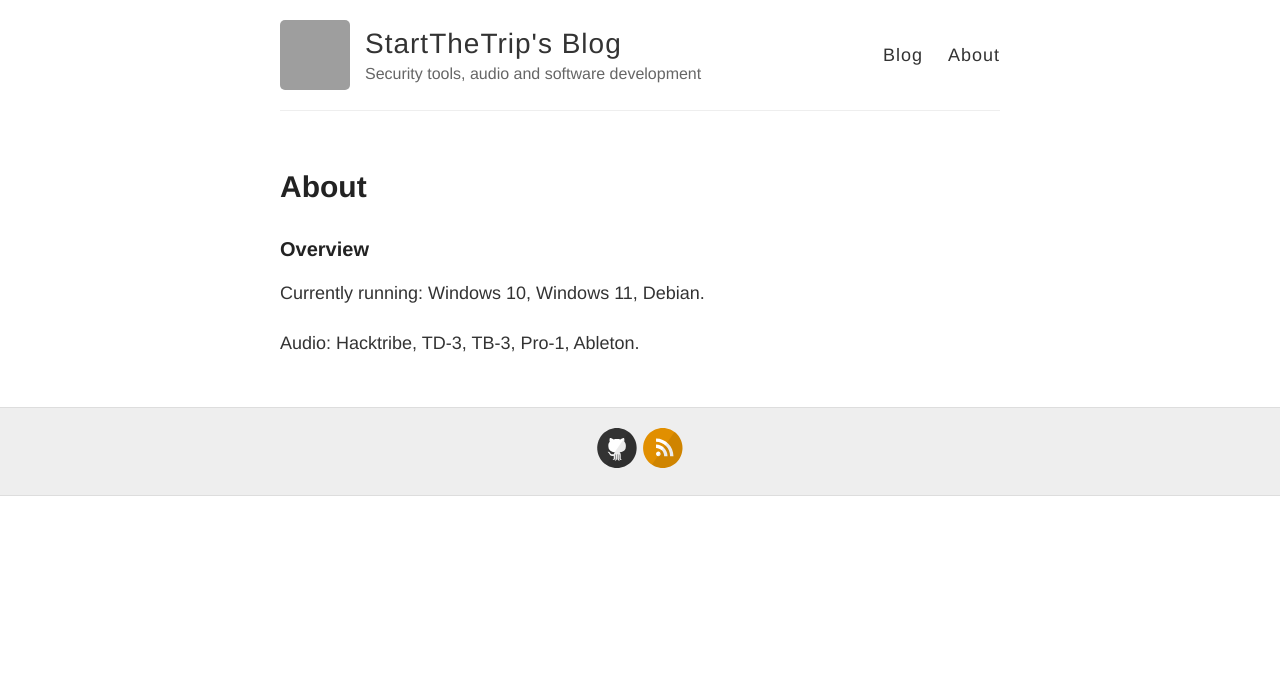
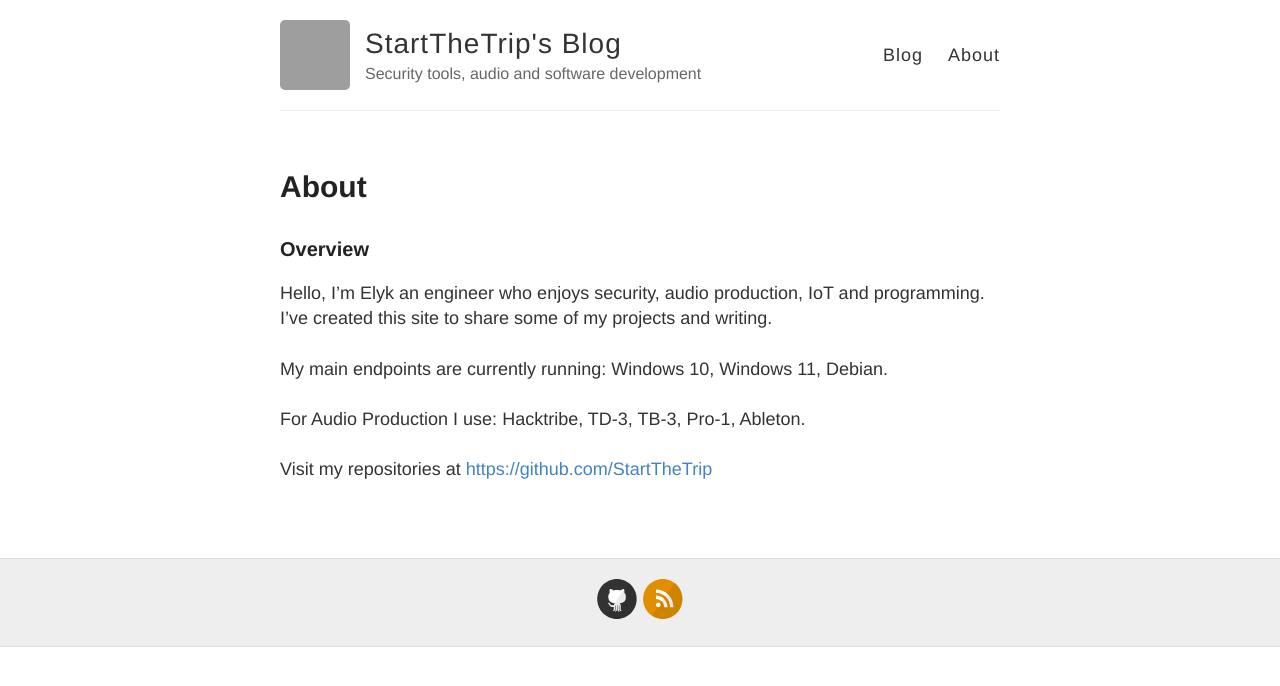
Before and after one commit to StartTheTrip/startthetrip.github.io, a Jekyll site: the page built from about.md, in a window 1280 px wide. Shown: the top 686 px of the page. Built offline with Jekyll 4.4.1, drawn with Linux system fonts in a browser that asks for light colours; grey boxes are pictures that could not be loaded.

Commit message:
About: Update about me

```diff
--- a/about.md
+++ b/about.md
@@ -5,6 +5,7 @@ permalink: /about/
 ---
 
 ### Overview
-
-Currently running: Windows 10, Windows 11, Debian.<br /><br />
-Audio: Hacktribe, TD-3, TB-3, Pro-1, Ableton.
+Hello, I'm Elyk an engineer who enjoys security, audio production, IoT and programming. I've created this site to share some of my projects and writing.<br><br>
+My main endpoints are currently running: Windows 10, Windows 11, Debian.<br /><br />
+For Audio Production I use: Hacktribe, TD-3, TB-3, Pro-1, Ableton.<br><br>
+Visit my repositories at <a href="https://github.com/StartTheTrip">https://github.com/StartTheTrip</a><br><br>
```
